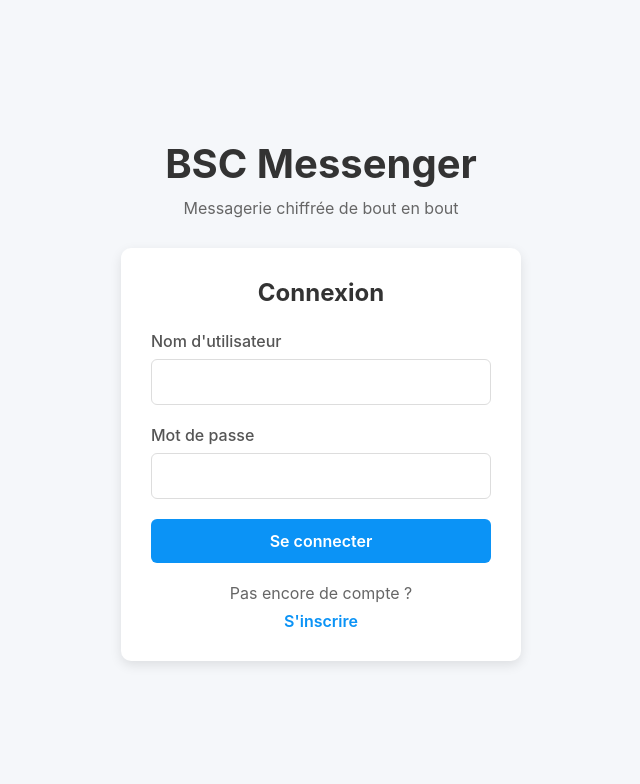
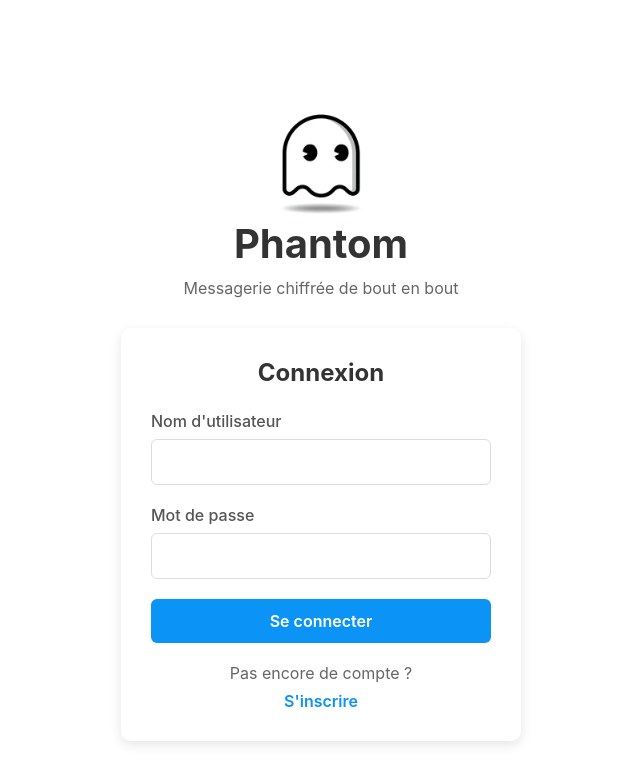
Before and after one commit to Hugo-Galley/BSC-Messenger, a React (Vite) app in the folder FrontEnd/: page / in a window 1280 px wide. Shown: the top 784 px of the page, without its empty margins (319-959 px from the left). Built offline with nearby package versions, Linux system fonts and the light colour scheme.

Commit message:
Maj du nom et ajout du logo

```diff
--- a/FrontEnd/index.html
+++ b/FrontEnd/index.html
@@ -2,9 +2,9 @@
 <html lang="en">
   <head>
     <meta charset="UTF-8" />
-    <link rel="icon" type="image/svg+xml" href="/vite.svg" />
+    <link rel="icon" type="image/png" href="/logo.png" />
     <meta name="viewport" content="width=device-width, initial-scale=1.0" />
-    <title>BSC-Messenger</title>
+    <title>Phantom</title>
   </head>
   <body>
     <div id="root"></div>
--- a/FrontEnd/src/Styles/Auth.css
+++ b/FrontEnd/src/Styles/Auth.css
@@ -4,13 +4,15 @@
   align-items: center;
   justify-content: center;
   min-height: 100vh;
-  background-color: #f5f7fa;
   padding: 20px;
 }
 
 .auth-logo {
   text-align: center;
   margin-bottom: 30px;
+  display: flex;
+  align-items: center;
+  flex-direction: column;
 }
 
 .auth-logo h1 {
@@ -209,3 +211,8 @@
 .start-chat-button:hover {
     background-color: #0a84e0;
 }
+.logoShadow{
+  width: 40%;
+  height: 40%;
+  margin-bottom: -5vh;
+}
--- a/FrontEnd/src/pages/AuthPage.jsx
+++ b/FrontEnd/src/pages/AuthPage.jsx
@@ -2,6 +2,7 @@ import { useState } from 'react';
 import LoginForm from '../components/auth/LoginForm';
 import RegisterForm from '../components/auth/RegisterForm';
 import '../Styles/Auth.css';
+import logo from "../assets/logo.png"
 
 export default function AuthPage({ onAuthSuccess }) {
   const [isLoginView, setIsLoginView] = useState(true);
@@ -18,7 +19,8 @@ export default function AuthPage({ onAuthSuccess }) {
   return (
     <div className="auth-page">
       <div className="auth-logo">
-        <h1>BSC Messenger</h1>
+        <img src={logo} alt="" className="logoShadow"/>
+        <h1>Phantom</h1>
         <p className="auth-tagline">Messagerie chiffrée de bout en bout</p>
       </div>
 
```
Also changed, not shown: FrontEnd/src/assets/logo.png (added).
